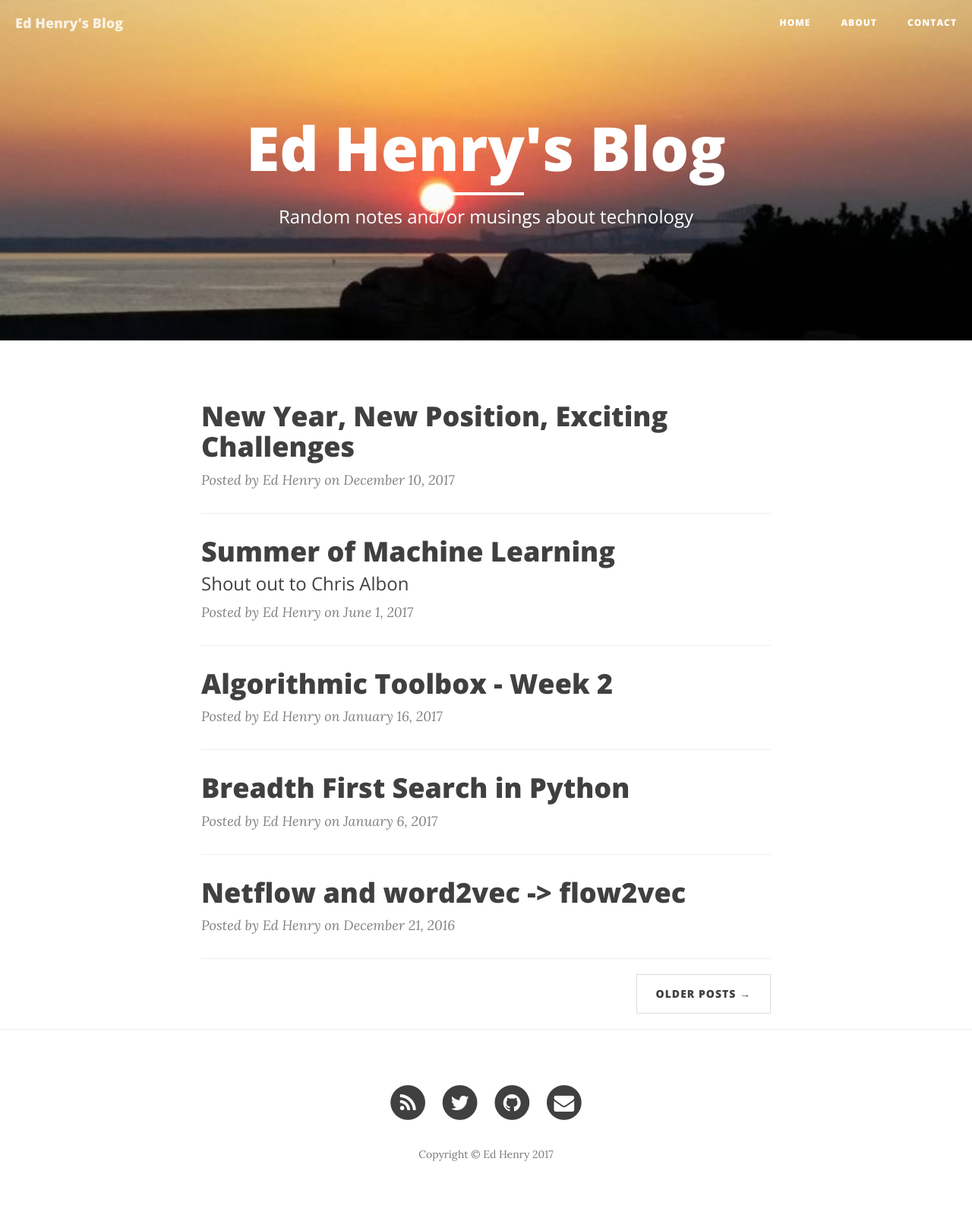
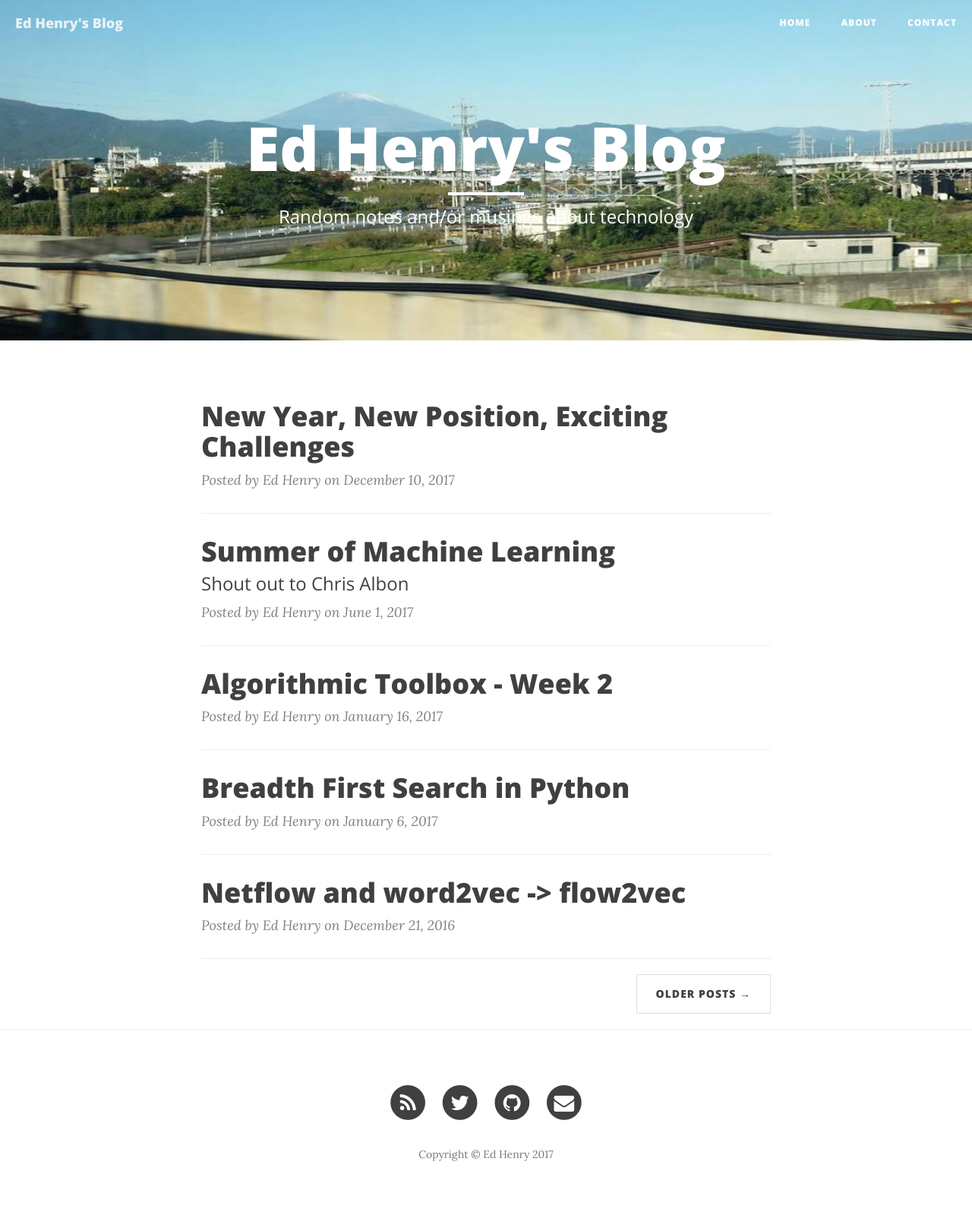
Before and after one commit to edhenry/edhenry.github.io, a Jekyll site: the page built from index.html, in a window 1280 px wide. Shown: the whole page at 76% size. Built offline with Jekyll 4.4.1, drawn with Linux system fonts in a browser that asks for light colours; nearby versions of some CDN libraries; the list of posts is cut into pages by our own code.

Commit message:
more bg image work ugh

```diff
--- a/index.html
+++ b/index.html
@@ -1,7 +1,7 @@
 ---
 layout: page
 description: "Random notes and/or musings about technology"
-header-img: "img/1935466_1689354807987819_96212943307069819_n.jpg"
+header-img: "img/hd_bg_fuji_shinkansen.jpg"
 ---
 
 {% for post in paginator.posts %}
```
